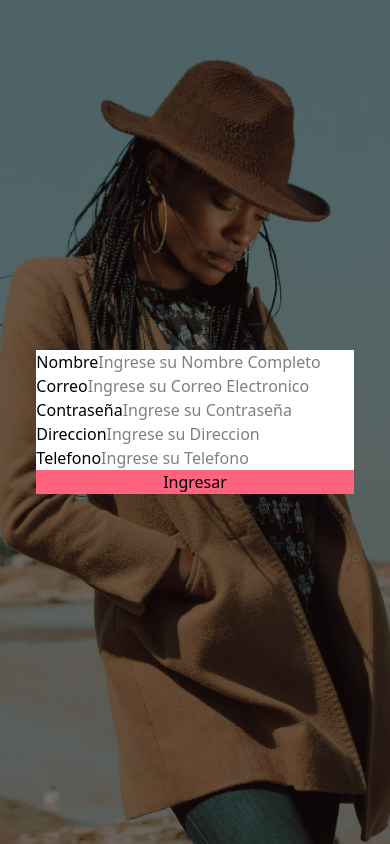
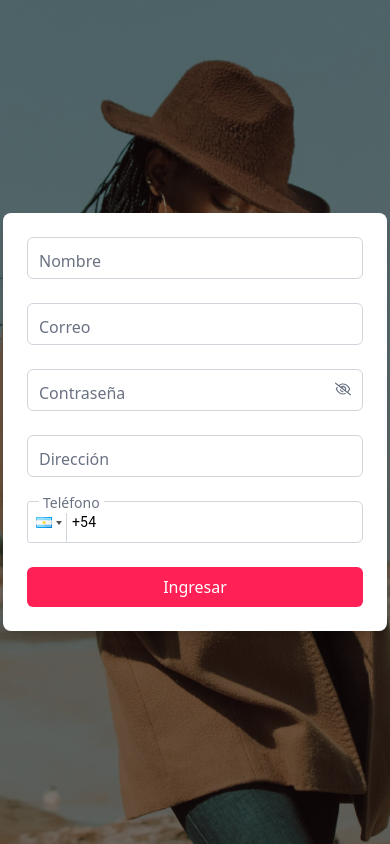
Before and after one commit to AlejandroPerren/AuraWear, a React (Vite) app in the folder client/: page /#/auth in a window 390 px wide. Built offline with nearby package versions, Linux system fonts and the light colour scheme.

Commit message:
Form Style
-Add style to form
- Create inputs componets
- add input whit react-phone-input-2 to input phone

```diff
--- a/client/package.json
+++ b/client/package.json
@@ -16,6 +16,7 @@
     "react-dom": "^19.0.0",
     "react-hook-form": "^7.54.2",
     "react-icons": "^5.5.0",
+    "react-phone-input-2": "^2.15.1",
     "react-router-dom": "^7.4.0",
     "react-toastify": "^11.0.5",
     "tailwindcss": "^4.0.15",
--- a/client/src/components/auth/SignUp.tsx
+++ b/client/src/components/auth/SignUp.tsx
@@ -4,9 +4,11 @@ import { useState } from "react";
 import { TSignUp } from "../../types";
 import { SignUpFetch } from "../../network/fetchApi/auth";
 import { toast } from "react-toastify";
-import { Error } from "../../utils/ErrorMessage";
+import { yupResolver } from "@hookform/resolvers/yup";
 import { userSchema } from "../../schemas";
-import { yupResolver } from "@hookform/resolvers/yup";
+import { FaRegEye, FaRegEyeSlash } from "react-icons/fa6";
+import InputField from "./utils/InputField";
+import PhoneField from "./utils/PhoneField";
 
 const SignUp = () => {
   const [showPassword, setShowPassword] = useState(false);
@@ -18,95 +20,88 @@ const SignUp = () => {
     handleSubmit,
     formState: { errors },
     reset,
+    control,
   } = useForm<TSignUp>({
     resolver: yupResolver(userSchema),
   });
 
   const onSubmit = async (data: TSignUp) => {
     setLoading(true);
-
     try {
       const response = await SignUpFetch(data);
-
       if (!response.success) {
         toast.error(response.message);
-        console.log("Error en la API", response);
         setLoading(false);
       } else {
         toast.success(response.message);
         setLoading(false);
         reset();
-        navigate("/")
+        navigate("/");
       }
     } catch (error) {
-      toast.error("Ocurrio un error al Ingresar");
+      toast.error("Ocurrió un error al registrarse");
       console.log("Error en el registro", error);
       setLoading(false);
     }
   };
+
   return (
-    <div className="bg-white">
-      <form className="" onSubmit={handleSubmit(onSubmit)}>
-        {/* Name */}
-        <div>
-          <label  htmlFor="dni">Nombre</label>
-          <input
-            id="name"
-            type="text"
-            placeholder="Ingrese su Nombre Completo"
-            {...register("name")}
+    <div className="w-96 mx-auto p-6 bg-white rounded-lg shadow-lg">
+      <h1></h1>
+      <form onSubmit={handleSubmit(onSubmit)} className="space-y-6">
+        <InputField
+          label="Nombre"
+          id="name"
+          placeholder="Ingrese su Nombre Completo"
+          register={register("name")}
+          error={errors.name}
+        />
+        <InputField
+          label="Correo"
+          id="email"
+          type="email"
+          placeholder="Ingrese su Correo Electrónico"
+          register={register("email")}
+          error={errors.email}
+        />
+
+        <div className="relative">
+          <InputField
+            label="Contraseña"
+            id="password"
+            type={showPassword ? "text" : "password"}
+            placeholder="Ingrese su Contraseña"
+            register={register("password")}
+            error={errors.password}
           />
-          {errors.name && <Error>{errors.name.message}</Error>}
+          <button
+            type="button"
+            onClick={() => setShowPassword(!showPassword)}
+            className="absolute right-3 top-3 text-gray-500"
+          >
+            {showPassword ? <FaRegEye /> : <FaRegEyeSlash />}
+          </button>
         </div>
-           {/* Email */}
-           <div>
-          <label htmlFor="email">Correo</label>
-          <input
-            id="email"
-            type="text"
-            placeholder="Ingrese su Correo Electronico"
-            {...register("email")}
-          />
-          {errors.email && <Error>{errors.email.message}</Error>}
-        </div>
-           {/* Password */}
-           <div>
-          <label htmlFor="dni">Contraseña</label>
-          <input
-            id="password"
-            type="text"
-            placeholder="Ingrese su Contraseña"
-            {...register("password")}
-          />
-          {errors.password && <Error>{errors.password.message}</Error>}
-        </div>
-           {/* address */}
-           <div>
-          <label htmlFor="dni">Direccion</label>
-          <input
-            id="address"
-            type="text"
-            placeholder="Ingrese su Direccion"
-            {...register("address")}
-          />
-          {errors.address && <Error>{errors.address.message}</Error>}
-        </div>
-           {/* phone */}
-           <div>
-          <label htmlFor="phone">Telefono</label>
-          <input
-            id="phone"
-            type="text"
-            placeholder="Ingrese su Telefono"
-            {...register("phone")}
-          />
-          {errors.phone && <Error>{errors.phone.message}</Error>}
-        </div>
-        <button className="w-full bg-rose-400"
-        type="submit">
-          Ingresar
+
+        <InputField
+          label="Dirección"
+          id="address"
+          placeholder="Ingrese su Dirección"
+          register={register("address")}
+          error={errors.address}
+        />
+        <PhoneField
+          control={control}
+          name="phone"
+          error={errors.phone?.message}
+        />
+
+        <button
+          className="w-full bg-rose-500 text-white p-2 rounded-md hover:bg-rose-600"
+          type="submit"
+        >
+          {loading ? "Registrando..." : "Ingresar"}
         </button>
-
       </form>
     </div>
   );
--- /dev/null
+++ b/client/src/components/auth/utils/InputField.tsx
@@ -0,0 +1,40 @@
+import { useState } from "react";
+import { FieldError, UseFormRegisterReturn } from "react-hook-form";
+import { Error } from "../../../utils/ErrorMessage";
+
+interface InputFieldProps {
+  label: string;
+  id: string;
+  type?: string;
+  placeholder: string;
+  register: UseFormRegisterReturn;
+  error?: FieldError;
+}
+
+const InputField = ({ label, id, type = "text", placeholder, register, error }: InputFieldProps) => {
+  const [isFocused, setIsFocused] = useState(false);
+
+  return (
+    <div className="relative">
+      <label
+        htmlFor={id}
+        className={`absolute left-3 text-gray-500 transition-all duration-300
+          ${isFocused ? "-top-2 text-sm bg-white px-1" : "top-3"}`}
+      >
+        {label}
+      </label>
+      <input
+        id={id}
+        type={type}
+        {...register}
+        placeholder={isFocused ? placeholder : ""}
+        onFocus={() => setIsFocused(true)}
+        onBlur={(e) => setIsFocused(!!e.target.value)}
+        className="w-full border border-gray-300 rounded-md p-2 focus:border-blue-500 focus:ring-blue-500"
+      />
+      {error && <Error>{error.message}</Error>}
+    </div>
+  );
+};
+
+export default InputField;
--- /dev/null
+++ b/client/src/components/auth/utils/PhoneField.tsx
@@ -0,0 +1,38 @@
+import { Controller, Control } from "react-hook-form";
+import PhoneInput from "react-phone-input-2";
+import "react-phone-input-2/lib/style.css";
+import { Error } from "../../../utils/ErrorMessage";
+import { TSignUp } from "../../../types";
+
+interface PhoneFieldProps {
+  control: Control<TSignUp>;
+  name: keyof TSignUp;
+  error?: string;
+}
+
+const PhoneField = ({ control, name, error }: PhoneFieldProps) => {
+  return (
+    <div className="relative">
+      <label className="absolute left-3  text-gray-500 transition-all z-10 duration-300 -top-2 text-sm bg-white px-1">
+        Teléfono
+      </label>
+      <Controller
+        name={name}
+        control={control}
+        render={({ field }) => (
+          <PhoneInput
+            {...field}
+            country={"ar"}
+            inputClass="!w-full !border !pl-11 !border-gray-300 !rounded-md !py-5  focus:!border-blue-500 focus:!ring-blue-500"
+            containerClass="relative w-full"
+            buttonClass="!border-gray-300 !bg-white hover:!bg-gray-100"
+            dropdownClass="!border-gray-300 !shadow-md"
+          />
+        )}
+      />
+      {error && <Error>{error}</Error>}
+    </div>
+  );
+};
+
+export default PhoneField;
```
Also changed, not shown: 1 other file (tests, documents, lock files or other folders).
